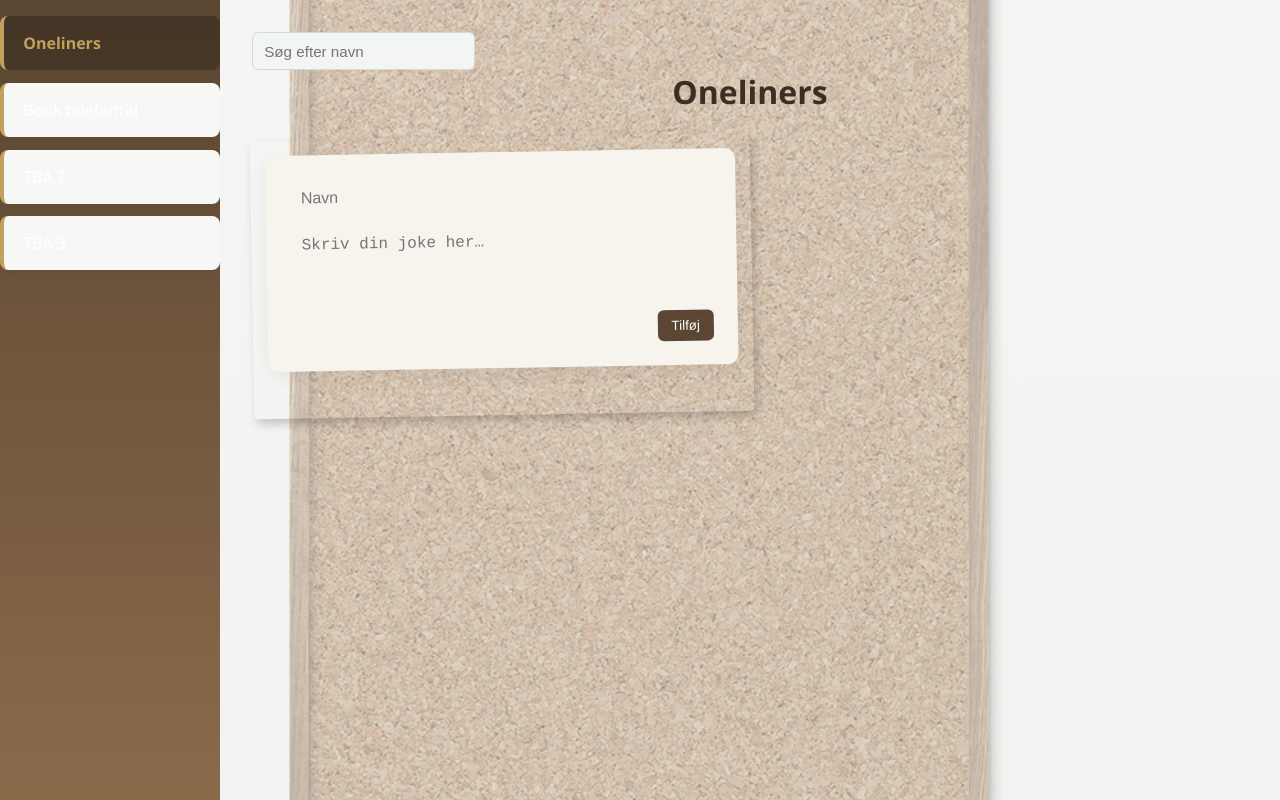
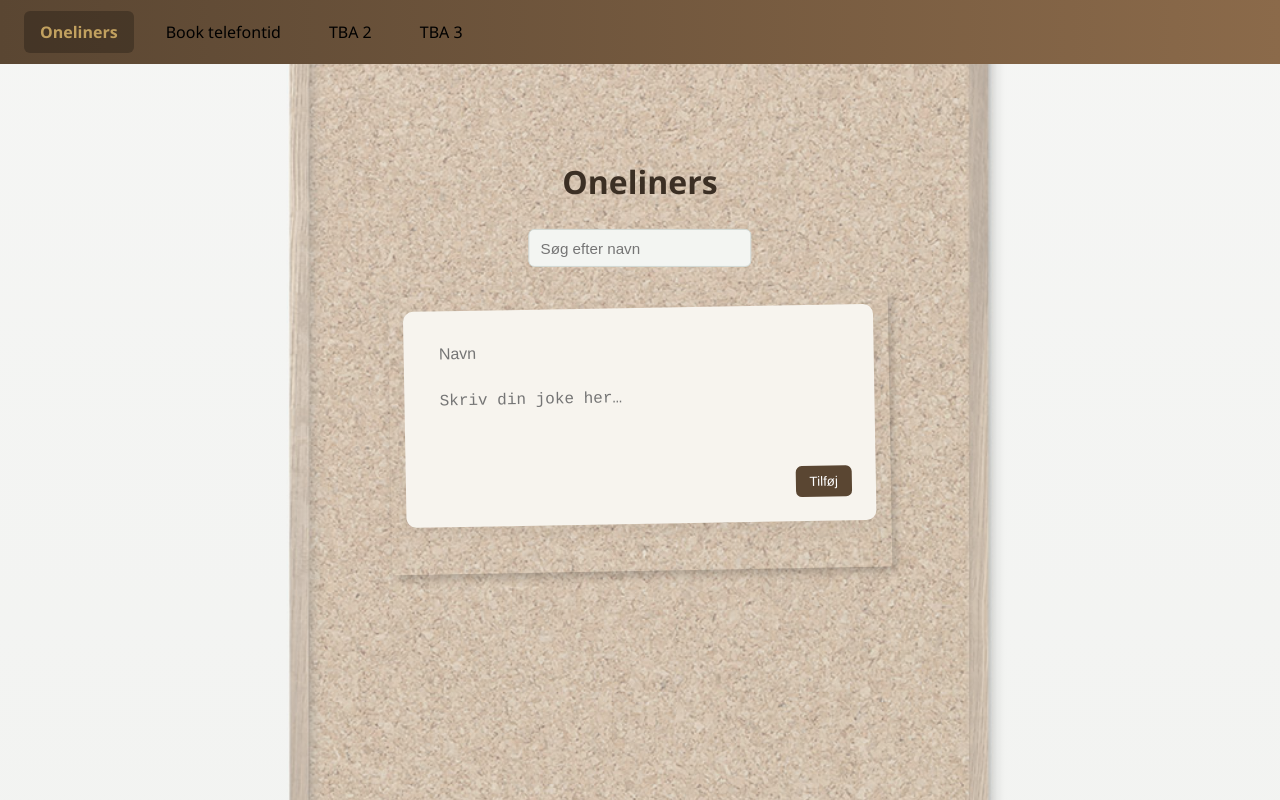
Before and after one commit to Malthe-kea/carsten-frontend, a plain HTML site: page index.html in a window 1280 px wide. Both pictures are taken after a click on the item "Oneliners". Drawn offline with Linux system fonts and the light colour scheme; no server answers.

Commit message:
styling osv

```diff
--- a/Javascript/Modules/Oneliner/onelinerView.js
+++ b/Javascript/Modules/Oneliner/onelinerView.js
@@ -23,6 +23,7 @@ export class OnelinerView {
     createSearch() {
         this.searchInput = document.createElement("input");
         this.searchInput.placeholder = "Søg efter navn";
+        this.searchInput.className = "search-input";
 
         this.searchInput.addEventListener("input", () => {
             const search = this.searchInput.value.toLowerCase();
--- a/Javascript/dashboard.js
+++ b/Javascript/dashboard.js
@@ -10,15 +10,16 @@ export class Dashboard {
     render() {
         this.root.innerHTML = "";
 
-        this.createSidebar();
+        this.createTopbar();
         this.createMain();
 
         this.showPlaceholder("Vælg et punkt i menuen.");
     }
 
-    createSidebar() {
-        const sidebar = document.createElement("nav");
-        sidebar.classList.add("sidebar");
+
+    createTopbar() {
+        const topbar = document.createElement("nav");
+        topbar.classList.add("topbar");
 
         const ul = document.createElement("ul");
 
@@ -34,7 +35,7 @@ export class Dashboard {
             li.textContent = tab.name;
 
             li.addEventListener("click", () => {
-                document.querySelectorAll(".sidebar li")
+                document.querySelectorAll(".topbar li")
                     .forEach(item => item.classList.remove("active"));
 
                 li.classList.add("active");
@@ -44,9 +45,10 @@ export class Dashboard {
             ul.appendChild(li);
         });
 
-        sidebar.appendChild(ul);
-        this.root.appendChild(sidebar);
+        topbar.appendChild(ul);
+        this.root.appendChild(topbar);
     }
+
 
     createMain() {
         this.main = document.createElement("div");
--- a/style.css
+++ b/style.css
@@ -35,48 +35,66 @@ body {
 
 #root {
     display: flex;
+    flex-direction: column;
     height: 100vh;
 }
 
 /* ==============================
-   SIDEBAR
+   TOPBAR
    ============================== */
-.sidebar {
-    width: 64px;
+.topbar {
+    height: 64px;
+    width: 100%;
     background: linear-gradient(
-            180deg,
+            90deg,
             var(--sidebar-dark),
             var(--sidebar-light)
     );
-    color: white;
-    transition: width 0.3s ease;
-    overflow: hidden;
-    box-shadow: 4px 0 12px rgba(0, 0, 0, 0.15);
+    box-shadow: 0 4px 12px rgba(0,0,0,0.15);
+    display: flex;
+    align-items: center;
+    position: relative;
+
 }
 
-.sidebar:hover {
-    width: 220px;
+.search-input {
+    position: absolute;
+    top: 25%;
+    left: 50%;
+    transform: translate(-50%, -50%);
+    padding: 0.6rem 0.7rem;
+    border-radius: 6px;
+    font-size: 0.95rem;
+    background-color: #f3f5f2;
+    border: 1px solid #d2dad6;
+    z-index: 20;
 }
 
-.sidebar ul {
+.topbar ul {
+    display: flex;
+    flex-direction: row;   /* 👈 VIGTIG */
+    gap: 1rem;
     list-style: none;
-    padding: 1rem 0;
+    padding: 0 1.5rem;
+    margin: 0;
 }
 
-.sidebar li {
-    padding: 1rem 1.2rem;
+
+.topbar li {
+    padding: 0.6rem 1rem;
     cursor: pointer;
-    white-space: nowrap;
+    border-radius: 6px;
     transition: background-color 0.2s ease, color 0.2s ease;
+    color: #000000;
 }
 
-.sidebar li:hover {
-    background-color: rgba(255, 255, 255, 0.15);
+.topbar li:hover {
+    background-color: rgba(255,255,255,0.15);
     color: var(--accent-gold);
 }
 
-.sidebar li.active {
-    background-color: rgba(0, 0, 0, 0.25);
+.topbar li.active {
+    background-color: rgba(0,0,0,0.25);
     color: var(--accent-gold);
     font-weight: 600;
 }
@@ -87,6 +105,8 @@ body {
 .main {
     flex: 1;
     padding: 2rem;
+    padding-top: calc(2rem + 64px);
+
     background-image:
             linear-gradient(
                     rgba(238, 239, 236, 0.5),
@@ -98,8 +118,11 @@ body {
     background-position: center;
     background-repeat: no-repeat;
     background-attachment: fixed;
+
     overflow-y: auto;
+    position: relative;
 }
+
 
 /* ==============================
    HEADINGS
@@ -167,20 +190,21 @@ button:hover {
 /* ==============================
    ONELINER LIST
    ============================== */
-ul {
+.main ul {
     list-style: none;
     display: flex;
     flex-direction: column;
     gap: 0.8rem;
 }
 
-li {
+.main li {
     background-color: #f7f8f6;
     padding: 1rem;
     border-radius: 8px;
     border-left: 4px solid var(--accent-gold);
     box-shadow: 0 3px 8px rgba(0, 0, 0, 0.04);
 }
+
 
 li strong {
     display: block;
@@ -196,7 +220,10 @@ li span {
     display: flex;
     flex-wrap: wrap;
     gap: 20px;
-    margin-top: 20px;
+    position: relative;
+    z-index: 1;
+    margin-top: 380px; /* 👈 skubber dem ned under postit-large */
+
 }
 
 .postit {
@@ -224,11 +251,18 @@ li span {
 }
 
 .postit-large {
+    position: absolute;
+    top: 50%;
+    left: 50%;
+    transform: translate(-50%, -50%) rotate(-1deg);
+    z-index: 10;
     width: 100%;
     max-width: 500px;
     min-height: 250px;
-    margin-bottom: 30px;
-    transform: rotate(-1deg);
+}
+
+.postit-large:hover {
+    transform: translate(-50%, -50%) scale(1.05) rotate(0deg);
 }
 
 .postit-large form {
@@ -261,10 +295,8 @@ li span {
     transition: transform 0.2s ease, box-shadow 0.2s ease;
 }
 
-.postit:hover {
+.postit:not(.postit-large):hover {
     transform: scale(1.05) rotate(0deg);
-    box-shadow: 6px 10px 20px rgba(0,0,0,0.3);
-    cursor: pointer;
 }
 
 
```
